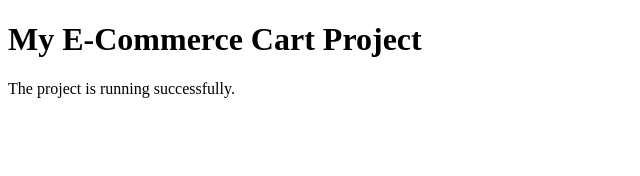
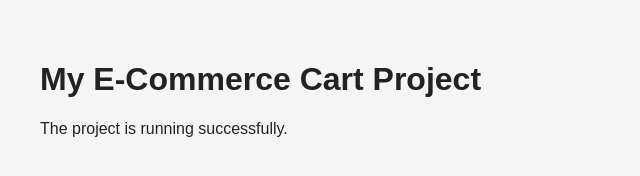
Before and after one commit to Afffefefsgsdhtshtrhsthgfshhhhhhhhhhhhhh/ecommerce-cart, a website: page public/index.html in a window 1280 px wide. Shown: the whole page, without its empty margins (0-640 px from the left). Drawn offline with Linux system fonts and the light colour scheme.

Commit message:
Update project

```diff
--- /dev/null
+++ b/public/app.js
@@ -0,0 +1 @@
+console.log("app.js loaded successfully");
--- a/public/index.html
+++ b/public/index.html
@@ -4,9 +4,12 @@
   <meta charset="UTF-8" />
   <meta name="viewport" content="width=device-width, initial-scale=1.0" />
   <title>E-Commerce Cart</title>
+  <link rel="stylesheet" href="style.css" />
 </head>
 <body>
   <h1>My E-Commerce Cart Project</h1>
   <p>The project is running successfully.</p>
+
+  <script src="app.js"></script>
 </body>
 </html>
--- /dev/null
+++ b/public/style.css
@@ -0,0 +1,7 @@
+body {
+  font-family: Arial, sans-serif;
+  margin: 0;
+  padding: 40px;
+  background: #f5f5f5;
+  color: #222;
+}
```
